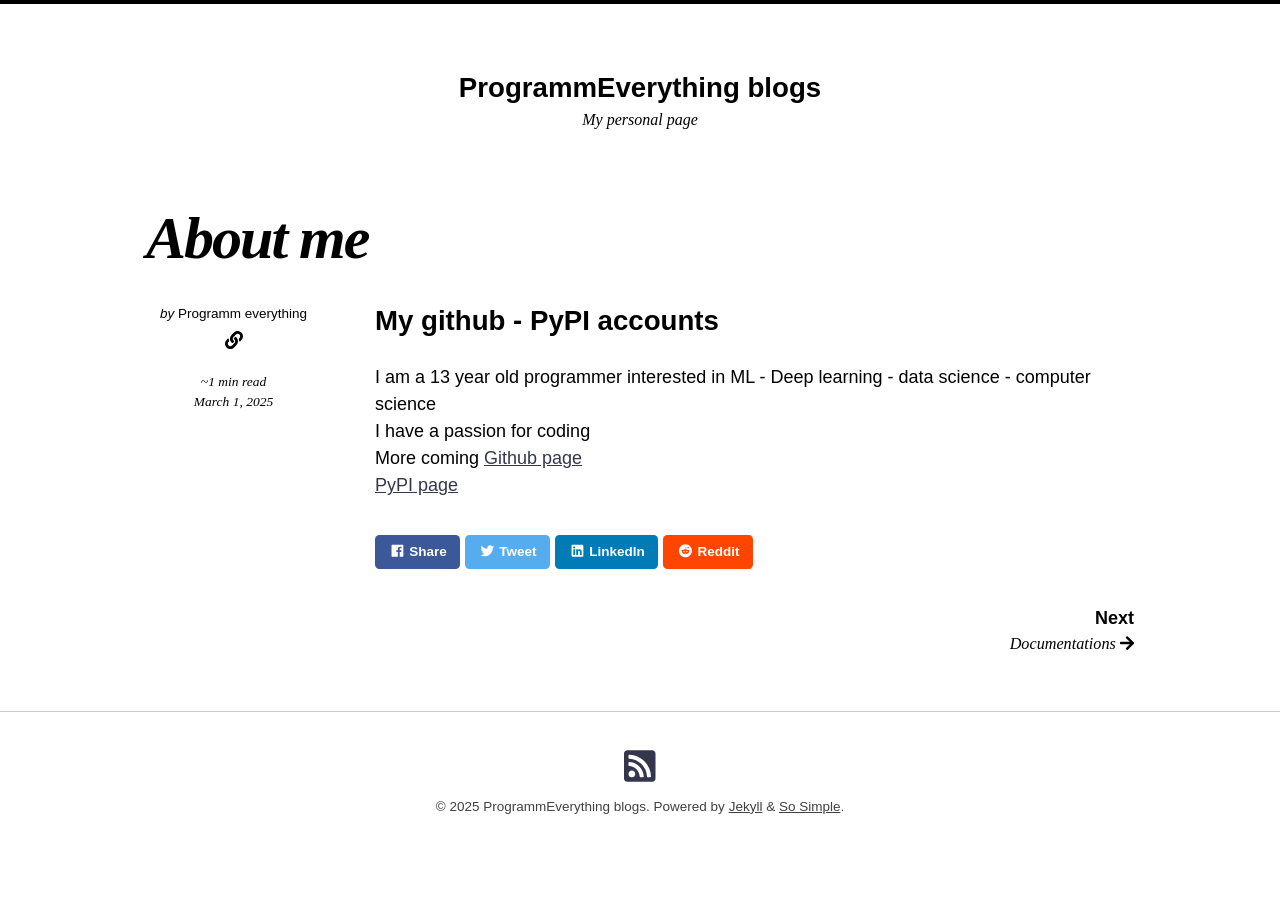
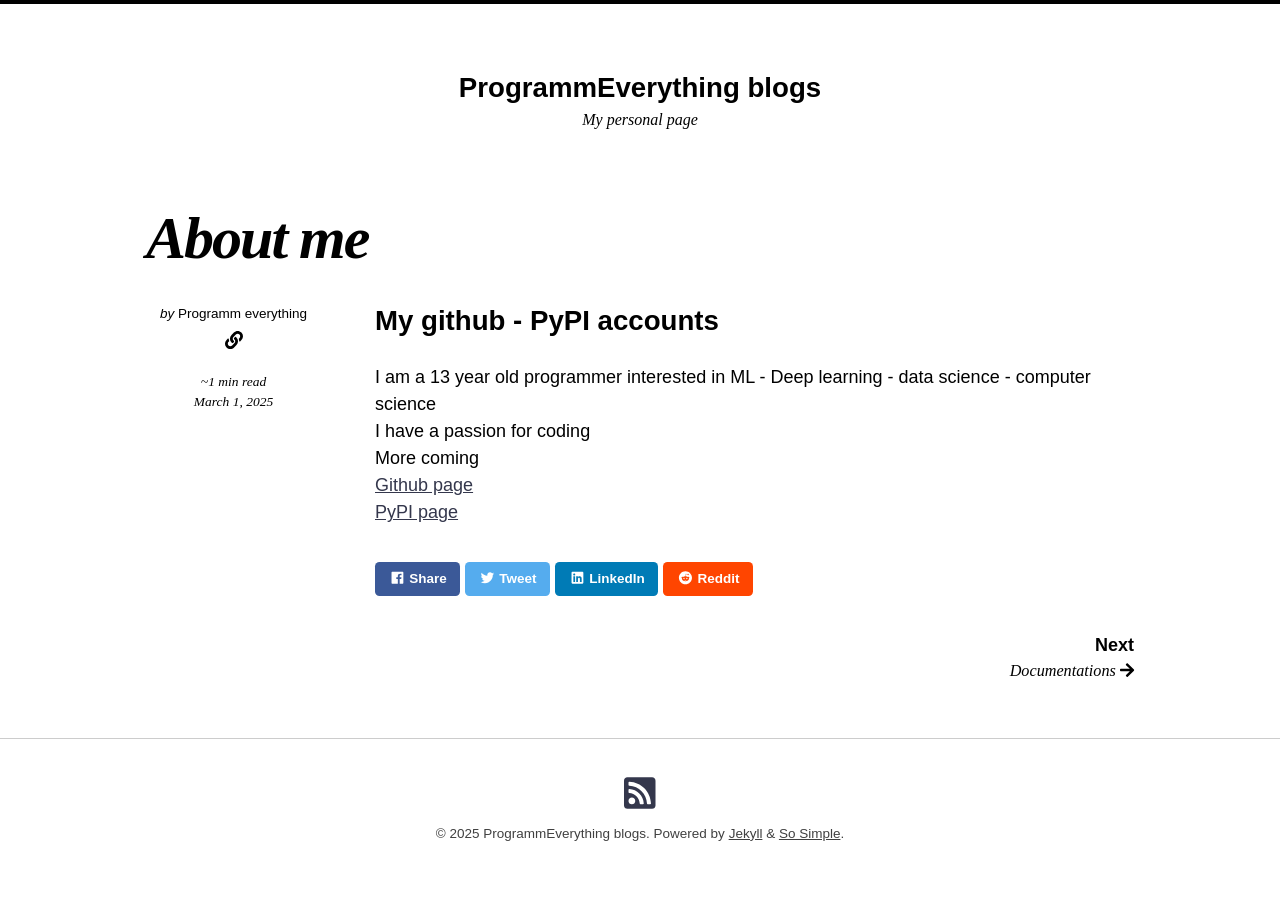
Before and after one commit to ProgrammEverything/aaaa.github.io, a Jekyll site: the page built from _posts/2025-03-01-About-me.md, in a window 1280 px wide. Built offline with Jekyll 4.4.1, drawn with Linux system fonts in a browser that asks for light colours; nearby versions of some CDN libraries; some web fonts are replaced.

```diff
--- a/_posts/2025-03-01-About-me.md
+++ b/_posts/2025-03-01-About-me.md
@@ -7,6 +7,6 @@ permalink: /about/
 ## My github - PyPI accounts
 I am a 13 year old programmer interested in ML - Deep learning - data science - computer science \
 I have a passion for coding \
-More coming
+More coming \
 [Github page](https://github.com/ProgrammEverything/) \
 [PyPI page](https://pypi.org/user/ProgrammEverything/)
```
